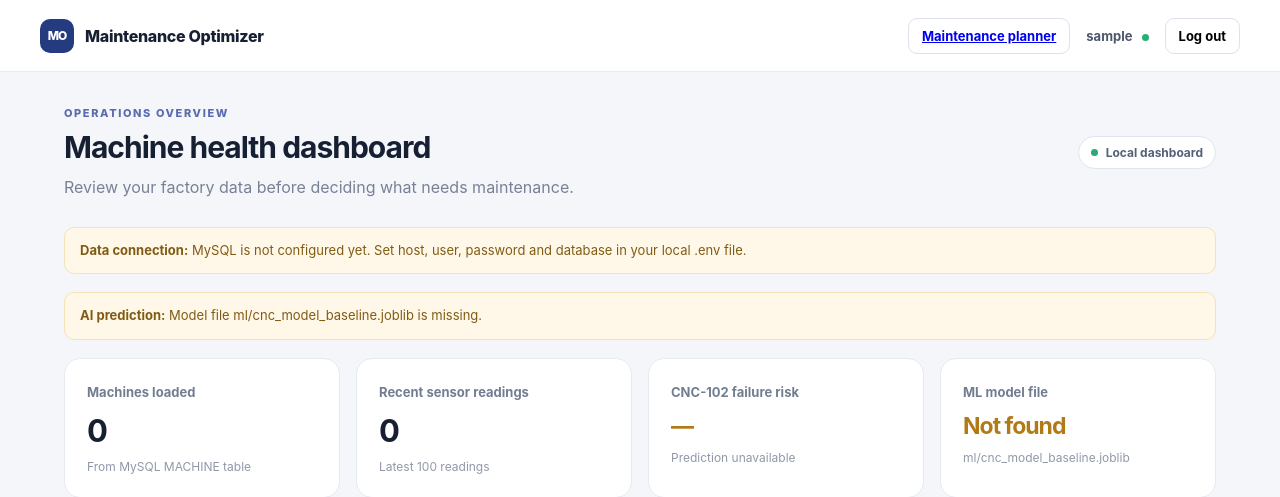
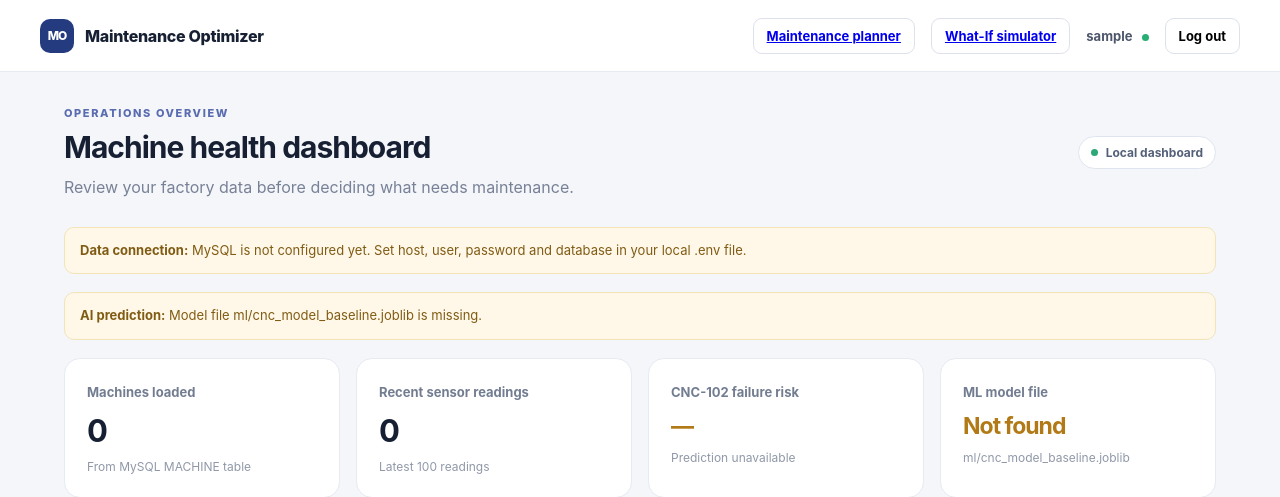
Before and after one commit to VedantRK7180/Ai_maintenance_optimizer, a Flask app: page /dashboard in a window 1280 px wide. Shown: the top 497 px of the page. Run offline with Flask 3, Linux system fonts and the light colour scheme; the visitor is signed in with stand-in values (Sample User, id 1); some libraries are stand-ins or nearby versions.

Commit message:
Add What-If simulator navigation

```diff
--- a/templates/dashboard.html
+++ b/templates/dashboard.html
@@ -11,6 +11,7 @@
     <a class="brand" href="{{ url_for('dashboard') }}"><span class="brand-mark small">MO</span> Maintenance Optimizer</a>
     <div class="topbar-right">
       <a class="ghost-button" href="{{ url_for('planner') }}">Maintenance planner</a>
+      <a class="ghost-button" href="{{ url_for('simulator') }}">What-If simulator</a>
       <span class="user-chip">{{ session.get('username', 'Manager') }} <span class="role-dot"></span></span>
       <form method="post" action="{{ url_for('logout') }}">
         <input type="hidden" name="csrf_token" value="{{ csrf_token() }}">
```
